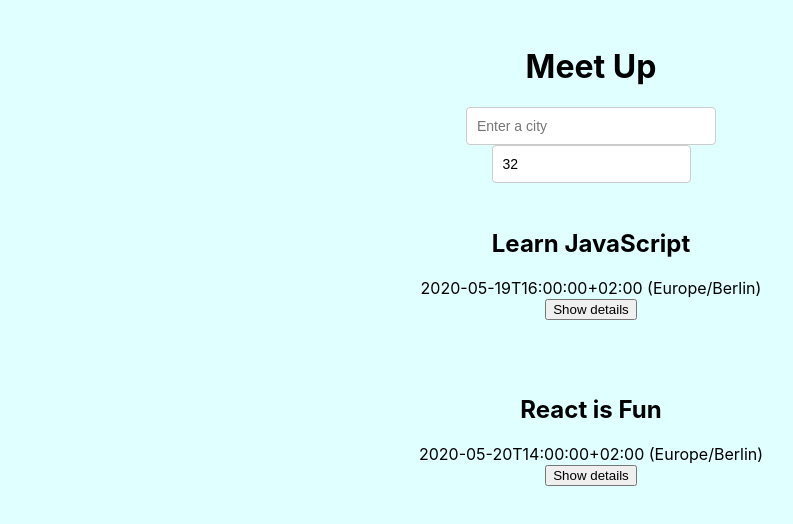
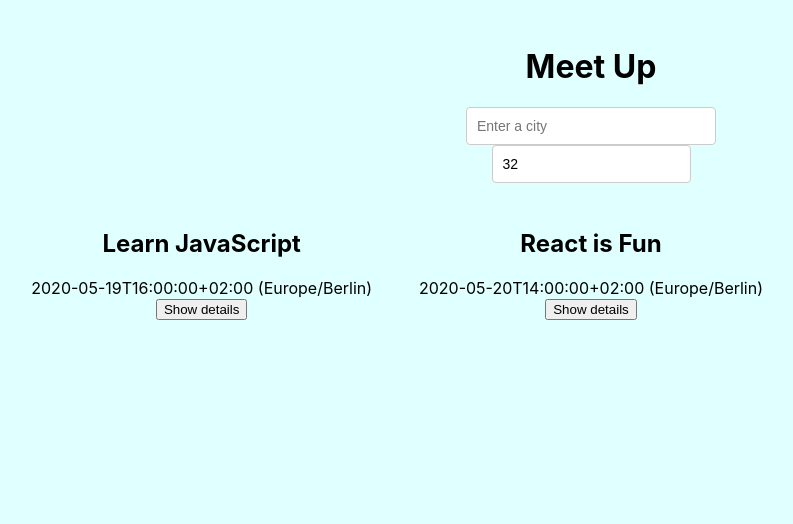
Before and after one commit to nickbeasley/Meet-App, a React (Create React App) app: page / in a window 1280 px wide. Shown: the top 524 px of the page, without its empty margins (49-842 px from the left). Built offline with nearby package versions, Linux system fonts and the light colour scheme; what atatus-spa would draw is missing.

Commit message:
Update App.css
Create columns for event list

```diff
--- a/src/App.css
+++ b/src/App.css
@@ -85,6 +85,14 @@
   text-align: center;
   position: relative;
 }
+.EventList {
+  column-count: 3;
+}
+
+.EventList li {
+  break-inside: avoid;
+}
+
 .details-btn {
   position: absolute;
   right: 5px;
```
